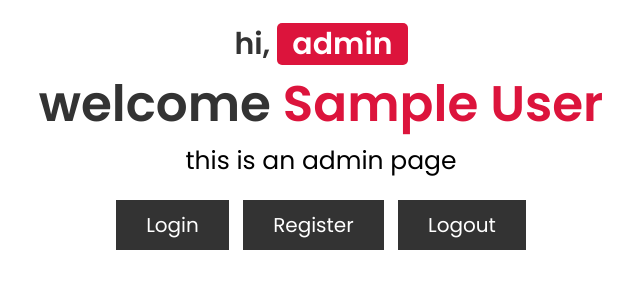
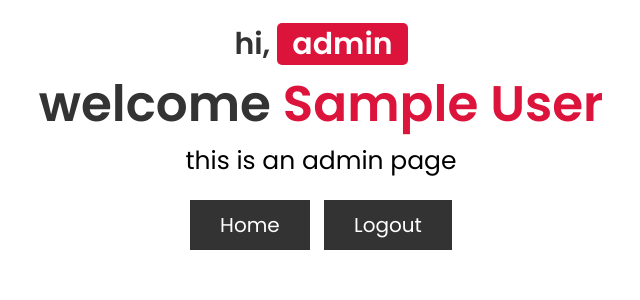
Before and after one commit to ykim583/FullStackWebsite, a PHP site: page /admin_page.php in a window 1280 px wide. Shown: the part 244-544 px from the top of the page, without its empty margins (319-959 px from the left). Run offline with PHP 8.4, Linux system fonts and the light colour scheme; the visitor is signed in with stand-in values (Sample User, id 1).

Commit message:
Update admin_page.php
For now on, admin page will have same functionality as users.
Need to sort out the main page first before editing admin page.

```diff
--- a/admin_page.php
+++ b/admin_page.php
@@ -30,8 +30,7 @@ if(!isset($_SESSION['admin_name'])){
       <h3>hi, <span>admin</span></h3>
       <h1>welcome <span><?php echo $_SESSION['admin_name'] ?></span></h1>
       <p>this is an admin page</p>
-      <a href="login_form.php" class="btn">login</a>
-      <a href="register_form.php" class="btn">register</a>
+      <a href="Home/index.php" class="btn">Home</a>
       <a href="logout.php" class="btn">logout</a>
    </div>
 
```
